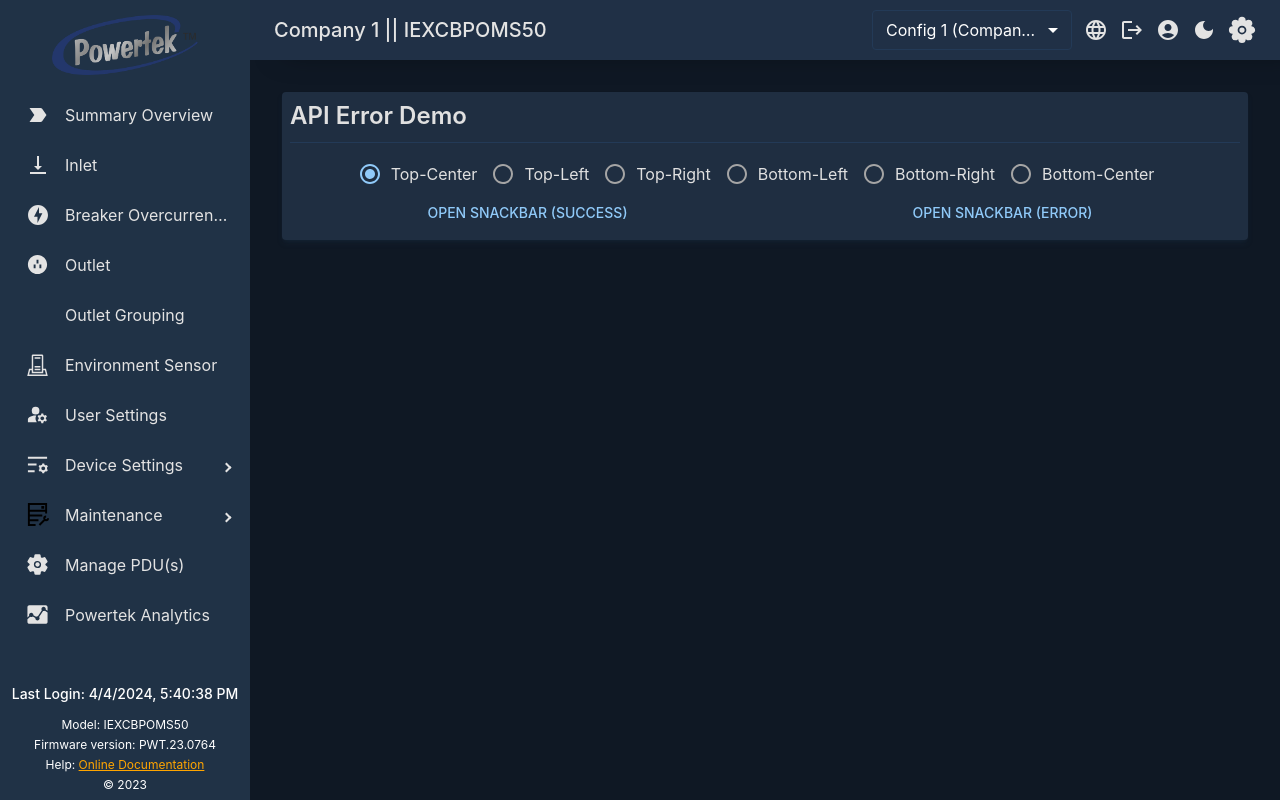
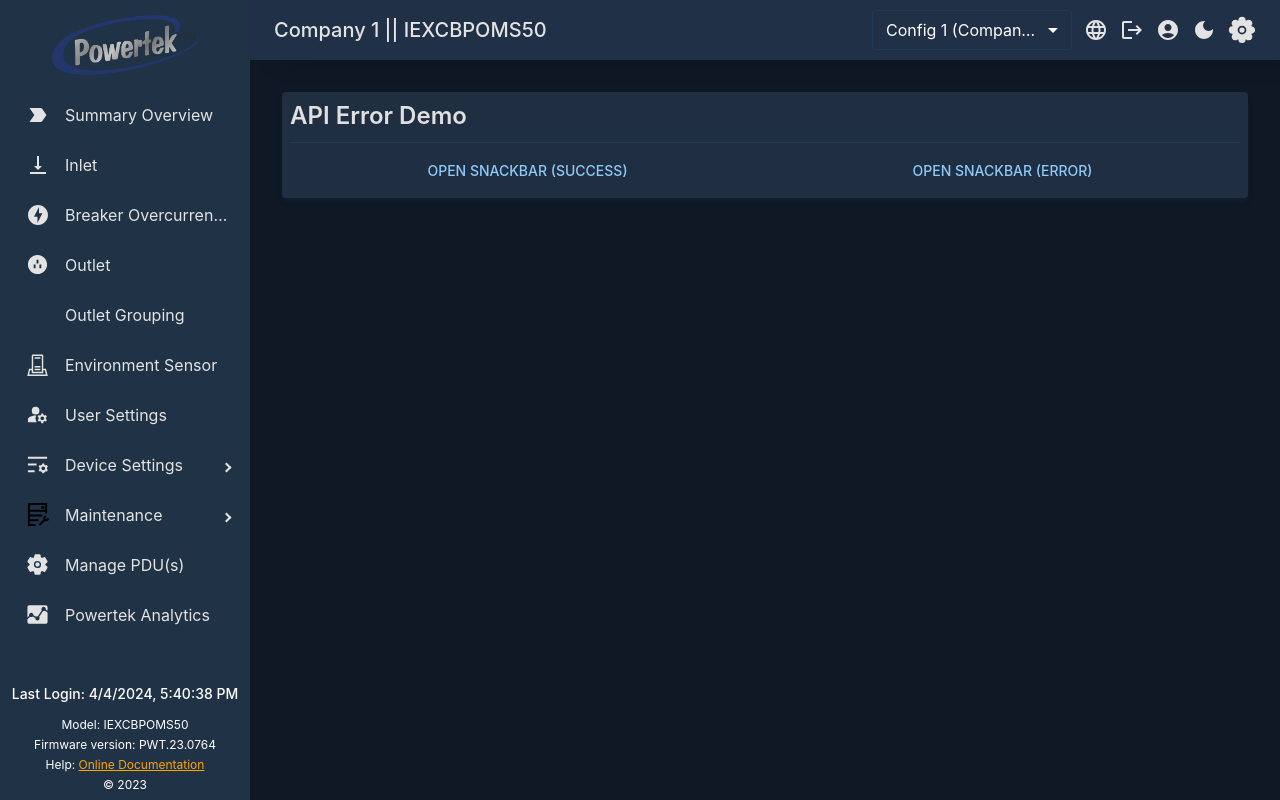
Before and after one commit to theluckystrike/Powertek-GUI, a React (Vite) app: page /Powertek-GUI/api-error-demo in a window 1280 px wide. Built offline with nearby package versions, Linux system fonts and the light colour scheme; sample sign-in values are in the browser's storage; some icons are missing.

Commit message:
top right fixed placement

```diff
--- a/src/containers/APIErrorDemo/APIErrorDemo.jsx
+++ b/src/containers/APIErrorDemo/APIErrorDemo.jsx
@@ -11,7 +11,7 @@
 
   const [state, setState] = React.useState({
     vertical: "top",
-    horizontal: "center",
+    horizontal: "right",
   });
 
   const { vertical, horizontal } = state;
@@ -38,27 +38,27 @@
     setOpen(false);
   };
 
-  const positionSelector = (
-    <React.Fragment>
-      <Box sx={{ display: "flex", justifyContent: "center" }}>
-        <RadioGroup row value={`${state.vertical}-${state.horizontal}`} onChange={handleChange}>
-          <FormControlLabel value="top-center" control={<Radio />} label="Top-Center" />
-          <FormControlLabel value="top-left" control={<Radio />} label="Top-Left" />
-          <FormControlLabel value="top-right" control={<Radio />} label="Top-Right" />
-          <FormControlLabel value="bottom-left" control={<Radio />} label="Bottom-Left" />
-          <FormControlLabel value="bottom-right" control={<Radio />} label="Bottom-Right" />
-          <FormControlLabel value="bottom-center" control={<Radio />} label="Bottom-Center" />
-        </RadioGroup>
-      </Box>
-    </React.Fragment>
-  );
+  // const positionSelector = (
+  //   <React.Fragment>
+  //     <Box sx={{ display: "flex", justifyContent: "center" }}>
+  //       <RadioGroup row value={`${state.vertical}-${state.horizontal}`} onChange={handleChange}>
+  //         <FormControlLabel value="top-center" control={<Radio />} label="Top-Center" />
+  //         <FormControlLabel value="top-left" control={<Radio />} label="Top-Left" />
+  //         <FormControlLabel value="top-right" control={<Radio />} label="Top-Right" />
+  //         <FormControlLabel value="bottom-left" control={<Radio />} label="Bottom-Left" />
+  //         <FormControlLabel value="bottom-right" control={<Radio />} label="Bottom-Right" />
+  //         <FormControlLabel value="bottom-center" control={<Radio />} label="Bottom-Center" />
+  //       </RadioGroup>
+  //     </Box>
+  //   </React.Fragment>
+  // );
 
   return (
     <Box sx={{ p: 4, height: "100%", overflow: "auto" }}>
       <Grid container rowSpacing={2}>
         <Grid item xs={12}>
           <NamedContainer title="API Error Demo">
-            {positionSelector}
+            {/* {positionSelector} */}
             <Grid container rowSpacing={2}>
               <Grid item xs={6}>
                 <Button
```
